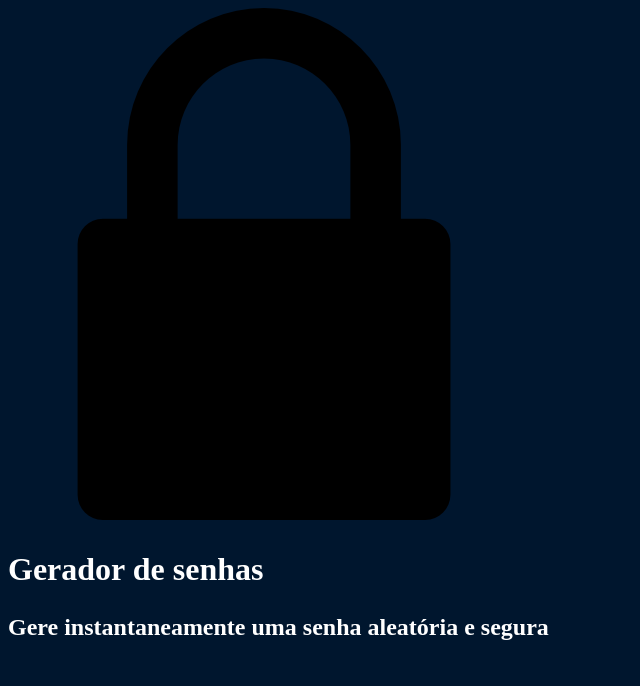
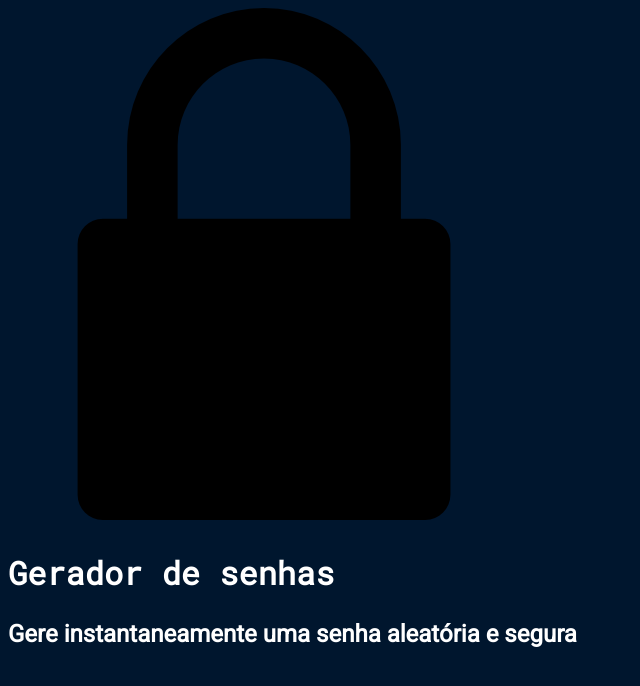
Before and after one commit to MilenaLuiza/Seguran-a-digital, a plain HTML site: page index.html in a window 1280 px wide. Shown: the whole page, without its empty margins (0-640 px from the left). Drawn offline with Linux system fonts and the light colour scheme.

Commit message:
Update style.css

```diff
--- a/style.css
+++ b/style.css
@@ -1,3 +1,4 @@
+@import url('https://fonts.googleapis.com/css2?family=Roboto&family=Roboto+Mono&display=swap');
 
 :root{
     --branco: white;
@@ -5,15 +6,21 @@
     --fundo-senha: #00244D;
     --fundo-texto: #001E40;
     --borda: #0075FF;
+    --roboto: 'Roboto', sans-serif;
+    --roboto-mono: 'Roboto Mono', monospace;
 }
+
 body{
     color: var(--branco);
     background-color: var(--cor-de-fundo);
+    font-family: var(--roboto);
 }
+
 .titulo-principal{
     font-family: var(--roboto-mono);
     font-size: 32px;
 }
+
 .titulo-secundario{
     font-size: 24px;
 }
```
Lines whose indentation alone changed are shown as unchanged.
